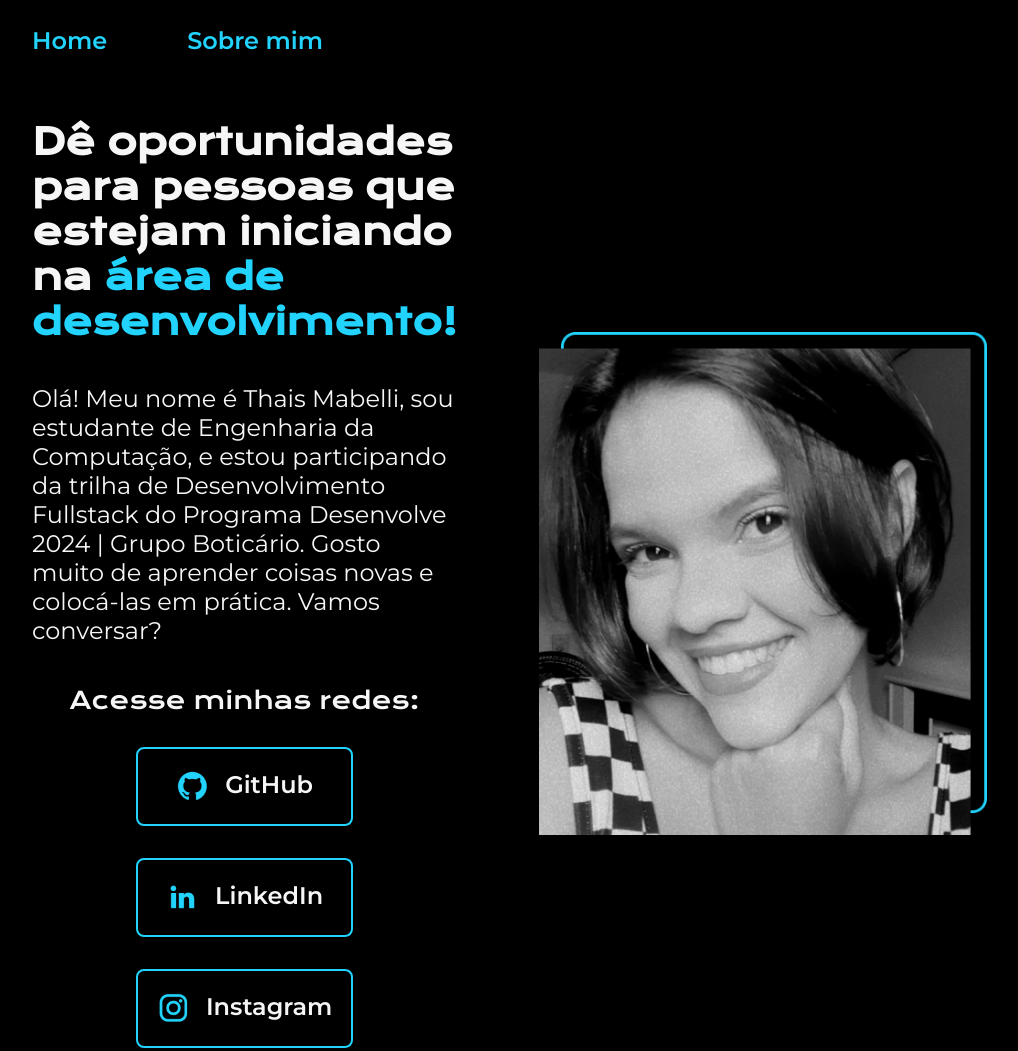
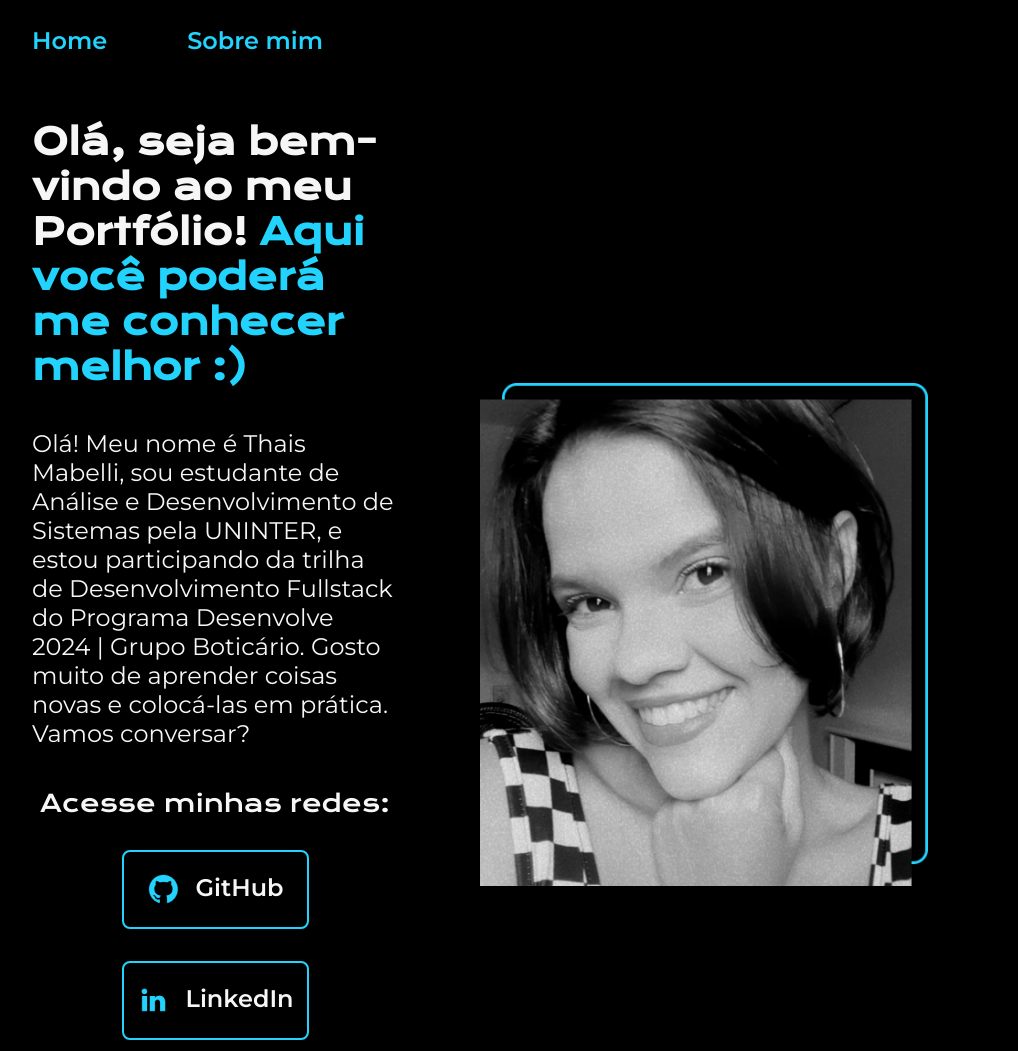
Before and after one commit to thaismabelli/Portf-lio-HTML-CSS, a plain HTML site: page index.html in a window 1280 px wide. Shown: the top 1051 px of the page, without its empty margins (160-1178 px from the left). Drawn offline with nearby package versions, Linux system fonts and the light colour scheme.

Commit message:
alteração de texto

```diff
--- a/index.html
+++ b/index.html
@@ -16,8 +16,8 @@
     </header>
     <main class="apresentacao">
         <section class="apresentacao__conteudo">
-            <h1 class="apresentacao__conteudo__titulo">Dê oportunidades para pessoas que estejam iniciando na <strong class="titulo-destaque">área de desenvolvimento!</strong></h1>
-            <p class="apresentacao__conteudo__texto">Olá! Meu nome é Thais Mabelli, sou estudante de Engenharia da Computação, e estou participando da trilha de Desenvolvimento Fullstack do Programa Desenvolve 2024 | Grupo Boticário. Gosto muito de aprender coisas novas e colocá-las em prática. Vamos conversar?</p>
+            <h1 class="apresentacao__conteudo__titulo">Olá, seja bem-vindo ao meu Portfólio! <strong class="titulo-destaque">Aqui você poderá me conhecer melhor :)</strong></h1>
+            <p class="apresentacao__conteudo__texto">Olá! Meu nome é Thais Mabelli, sou estudante de Análise e Desenvolvimento de Sistemas pela UNINTER, e estou participando da trilha de Desenvolvimento Fullstack do Programa Desenvolve 2024 | Grupo Boticário. Gosto muito de aprender coisas novas e colocá-las em prática. Vamos conversar?</p>
             <div class="apresentacao__links">
                 <h2 class="apresentacao__links__subtitulo">Acesse minhas redes:</h2>
                 <a class= "apresentacao__links__navegacao" href="https://github.com/thaismabelli">
```
